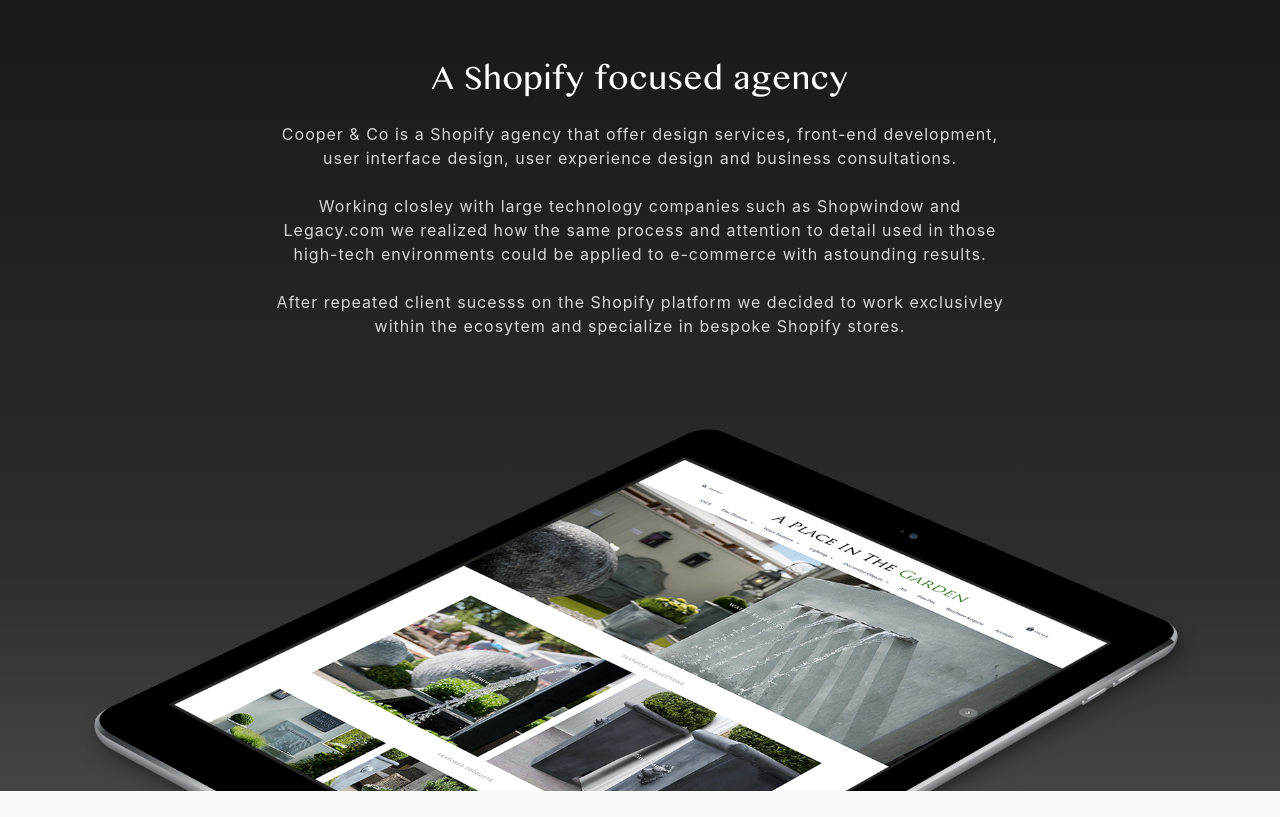
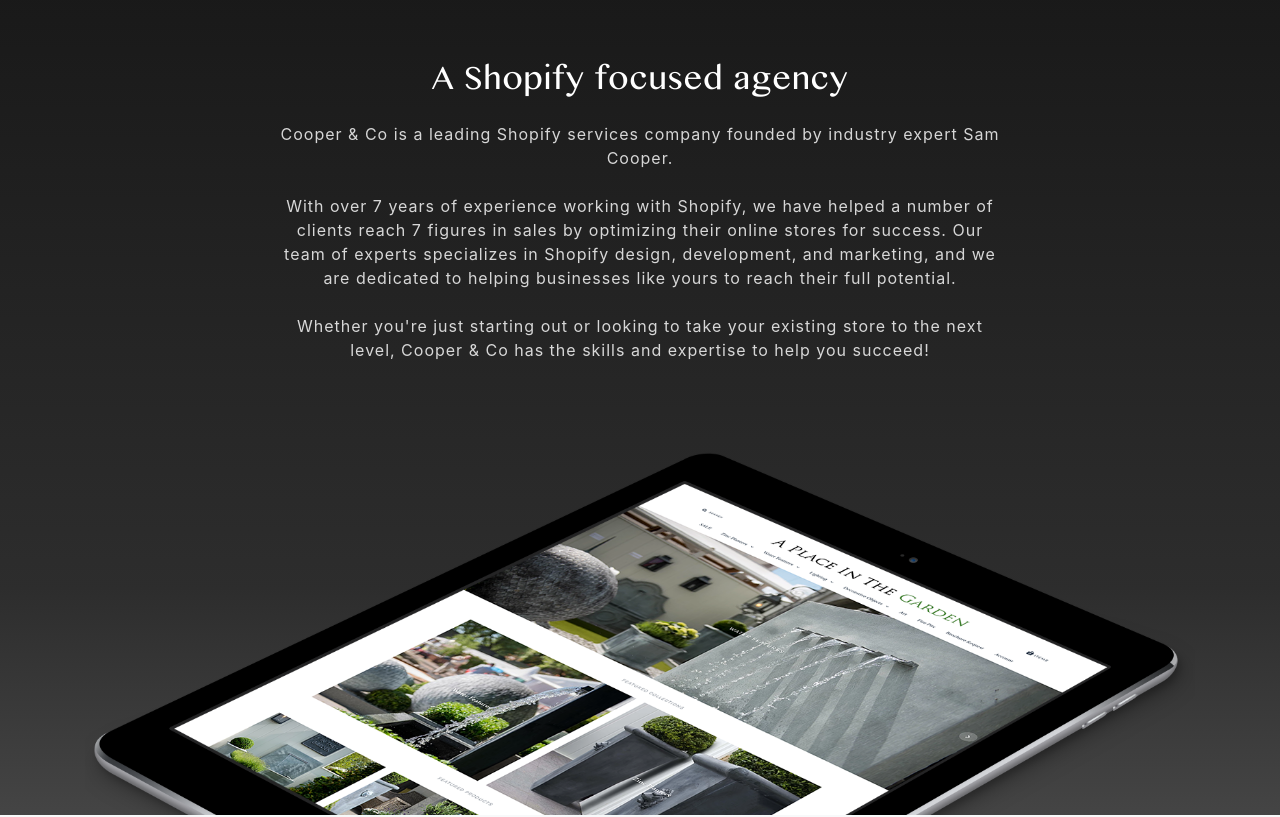
Before and after one commit to hogshouse/cooperandco, a website with bundled scripts: page index.html in a window 1280 px wide. Shown: the part 900-1717 px from the top of the page. Built offline with nearby package versions, Linux system fonts and the light colour scheme; a script that the page names is missing.

Commit message:
Updates to APG link and copyright year

```diff
--- a/index.html
+++ b/index.html
@@ -114,9 +114,9 @@
       <div class="row">
         <div class="col-lg-8 mx-auto">
           <h2 class="text-white mb-4">A Shopify focused agency</h2>
-          <p class="">Cooper & Co is a Shopify agency that offer design services, front-end development, user interface design, user experience design and business consultations.</p>
-          <p class="">Working closley with large technology companies such as Shopwindow and Legacy.com we realized how the same process and attention to detail used in those high-tech environments could be applied to e-commerce with astounding results.</p>
-          <p class="">After repeated client sucesss on the Shopify platform we decided to work exclusivley within the ecosytem and specialize in bespoke Shopify stores.</p>
+          <p class="">Cooper & Co is a leading Shopify services company founded by industry expert Sam Cooper.</p>
+          <p class="">With over 7 years of experience working with Shopify, we have helped a number of clients reach 7 figures in sales by optimizing their online stores for success. Our team of experts specializes in Shopify design, development, and marketing, and we are dedicated to helping businesses like yours to reach their full potential. </p>
+          <p class="">Whether you're just starting out or looking to take your existing store to the next level, Cooper & Co has the skills and expertise to help you succeed!</p>
         </div>
       </div>
       <img src="img/apitgmock.png" id="about-us-img" class="img-fluid" alt="">
@@ -157,7 +157,7 @@
                 <p class="mb-10">It's no wonder then that they won the 5 Star Trade Stand at the 2019 Royal Chelsea Flower Show! 🏅</p>
                 <hr class="d-none d-lg-block mb-10 mr-0" style="border-color:#498b29;">
                 <a href="https://aplaceinthegarden.co.uk" target="_blank" style="color:#498b29;"><i class="far fa-compass"></i> Website</a> -
-                <a href="https://www.instagram.com/a.place.in.the.garden/" target="_blank" style="color: #498b29;"><i class="fab fa-instagram"></i> Instagram</a>
+                <a href="https://www.instagram.com/aplaceinthegarden.uk/" target="_blank" style="color: #498b29;"><i class="fab fa-instagram"></i> Instagram</a>
               </div>
             </div>
           </div>
@@ -303,7 +303,7 @@
   <!-- Footer -->
   <footer class="bg-black small text-center text-white-50">
     <div class="container">
-      Copyright &copy; Cooper & Co 2019 - <a href="mailto:hello@cooperandco.agency">hello@cooperandco.agency</a>
+      Copyright &copy; Cooper & Co 2023 - <a href="mailto:hello@cooperandco.agency">hello@cooperandco.agency</a>
     </div>
   </footer>
 
```
